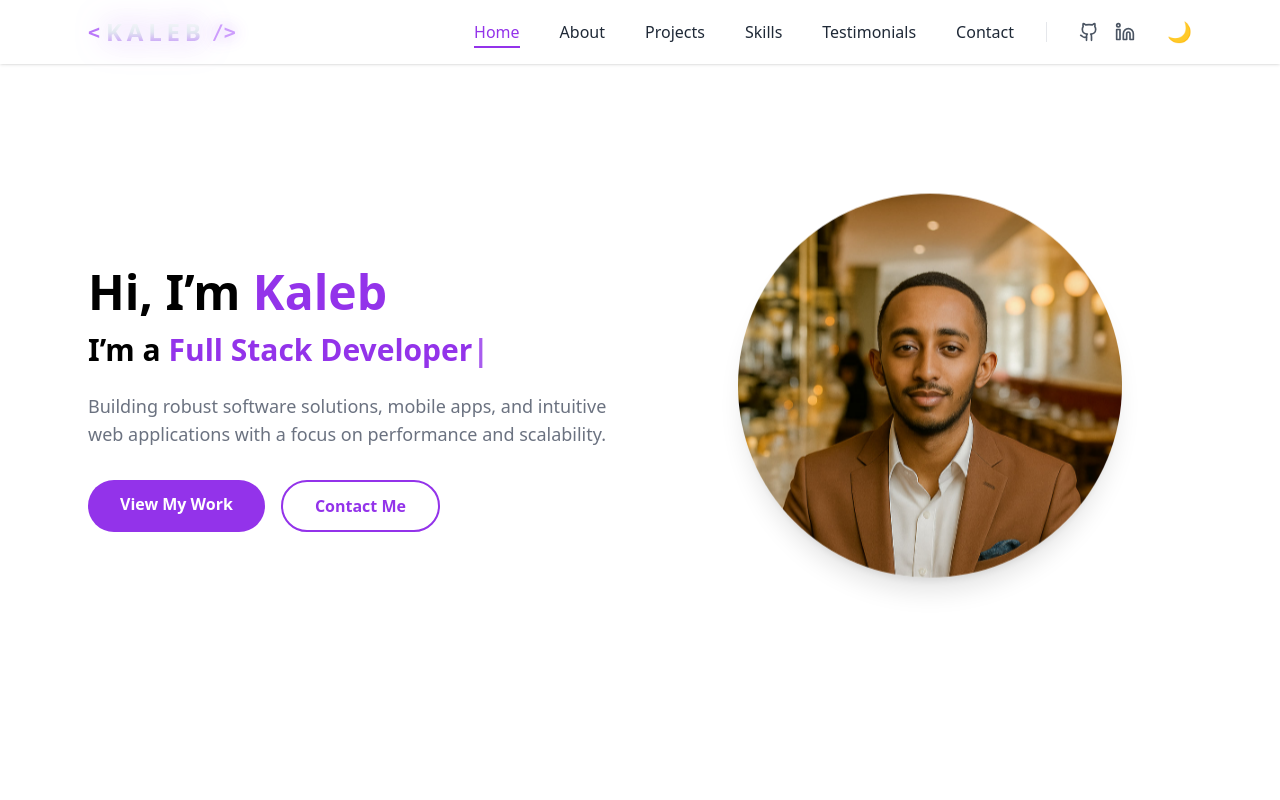
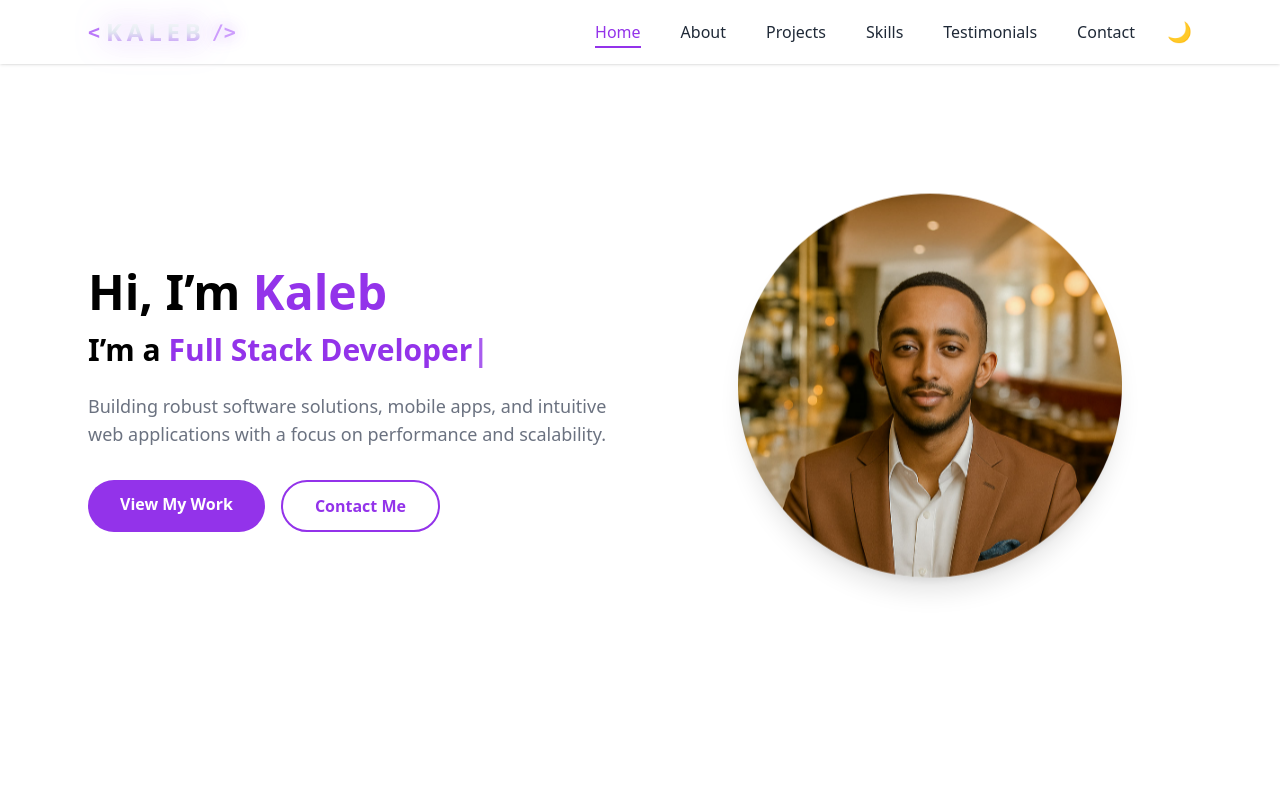
Before and after one commit to Kaleb-07/KalebDev, a React (Vite) app: page / in a window 1280 px wide. Shown: the top 800 px of the page. Built offline with nearby package versions, Linux system fonts and the light colour scheme.

Commit message:
remove icon from header it was mistake

```diff
--- a/src/components/Header/Header.jsx
+++ b/src/components/Header/Header.jsx
@@ -98,15 +98,7 @@ export default function Header() {
                         ))}
                     </nav>
 
-                    {/* Social Icons */}
-                    <div className="hidden lg:flex items-center gap-4 border-l border-gray-200 dark:border-slate-700 pl-8">
-                        <a href="https://github.com/Kaleb-07" target="_blank" rel="noopener noreferrer" className="text-gray-600 dark:text-gray-400 hover:text-purple-600 dark:hover:text-purple-400 transition-colors">
-                            <Github size={20} />
-                        </a>
-                        <a href="https://www.linkedin.com/in/kaleb" target="_blank" rel="noopener noreferrer" className="text-gray-600 dark:text-gray-400 hover:text-purple-600 dark:hover:text-purple-400 transition-colors">
-                            <Linkedin size={20} />
-                        </a>
-                    </div>
+
 
                     {/* Theme Toggle */}
                     <button
```
